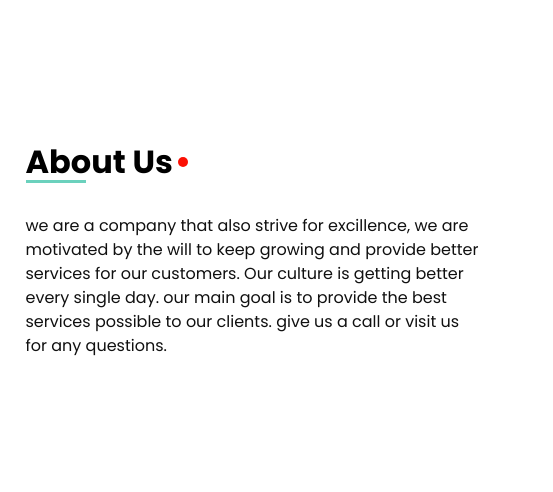
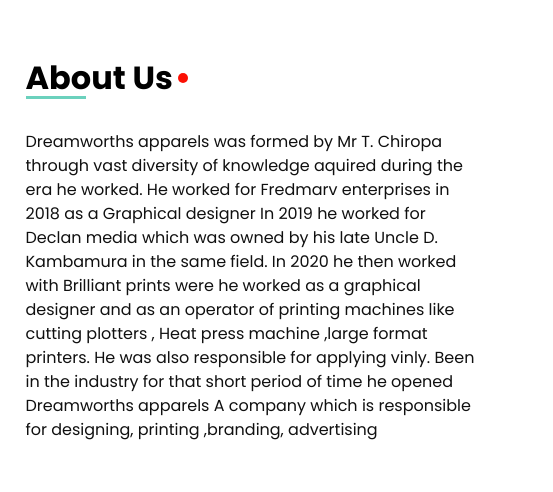
Before and after one commit to katman-Generation/Dreamworths-apparels, a plain HTML site: page about.html in a window 1280 px wide. Shown: the part 166-658 px from the top of the page, 727-1280 px from the left. Drawn offline with nearby package versions, Linux system fonts and the light colour scheme.

Commit message:
editing about content

```diff
--- a/about.html
+++ b/about.html
@@ -126,12 +126,13 @@
             </div>
 
             <p>
-              we are a company that also strive for excillence,
-              we are motivated by the will to keep growing and
-              provide better services for our customers. Our culture is
-              getting better every single day. our main goal is to provide
-              the best services possible to our clients. give us a call or
-              visit us for any questions.
+              Dreamworths apparels  was formed by Mr T. Chiropa through vast diversity of knowledge aquired during  the era he worked.
+              He worked for Fredmarv enterprises in 2018 as a Graphical designer
+              In 2019 he worked for Declan media which was owned by his late Uncle D. Kambamura in the same field.
+              In 2020 he then worked with Brilliant prints were he worked as a graphical designer and as an operator of printing machines like cutting plotters ,
+              Heat press machine ,large format printers. He was also responsible for applying vinly.
+              Been in the industry for that short period of time he opened Dreamworths apparels
+              A company which is responsible for designing, printing ,branding, advertising
             </p>
           </div>
         </div>
```
Also changed, not shown: index.html (+7 -4 lines).
